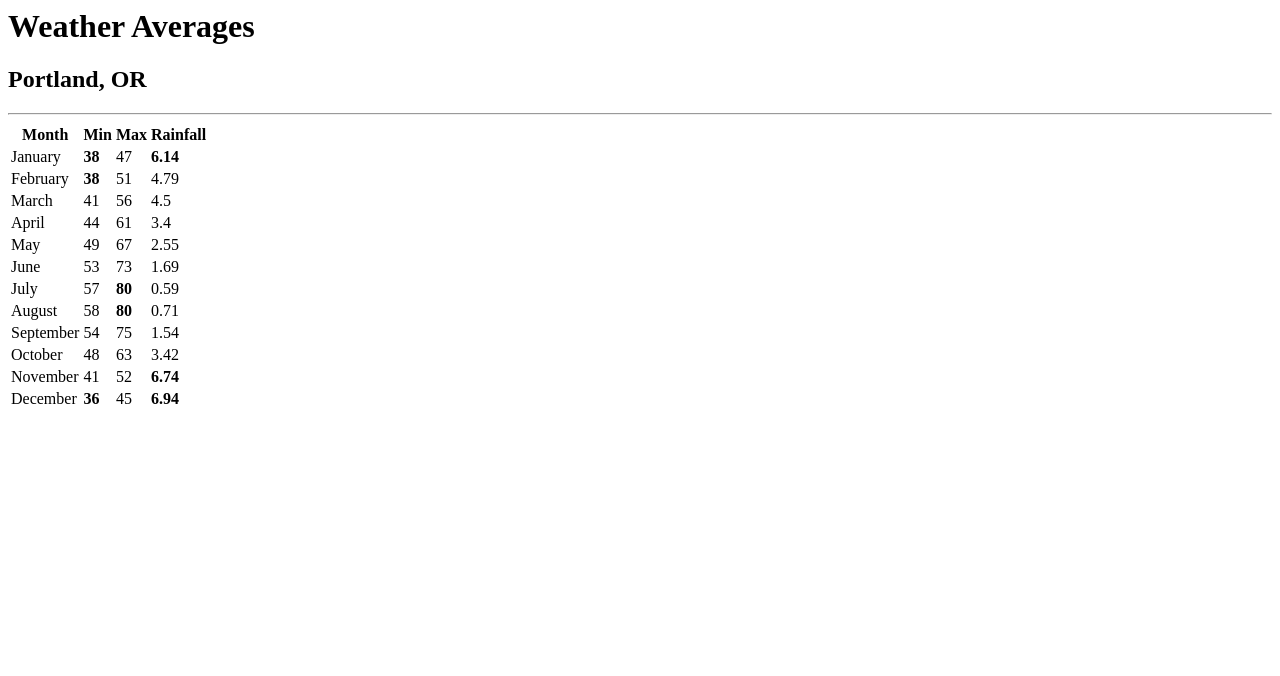
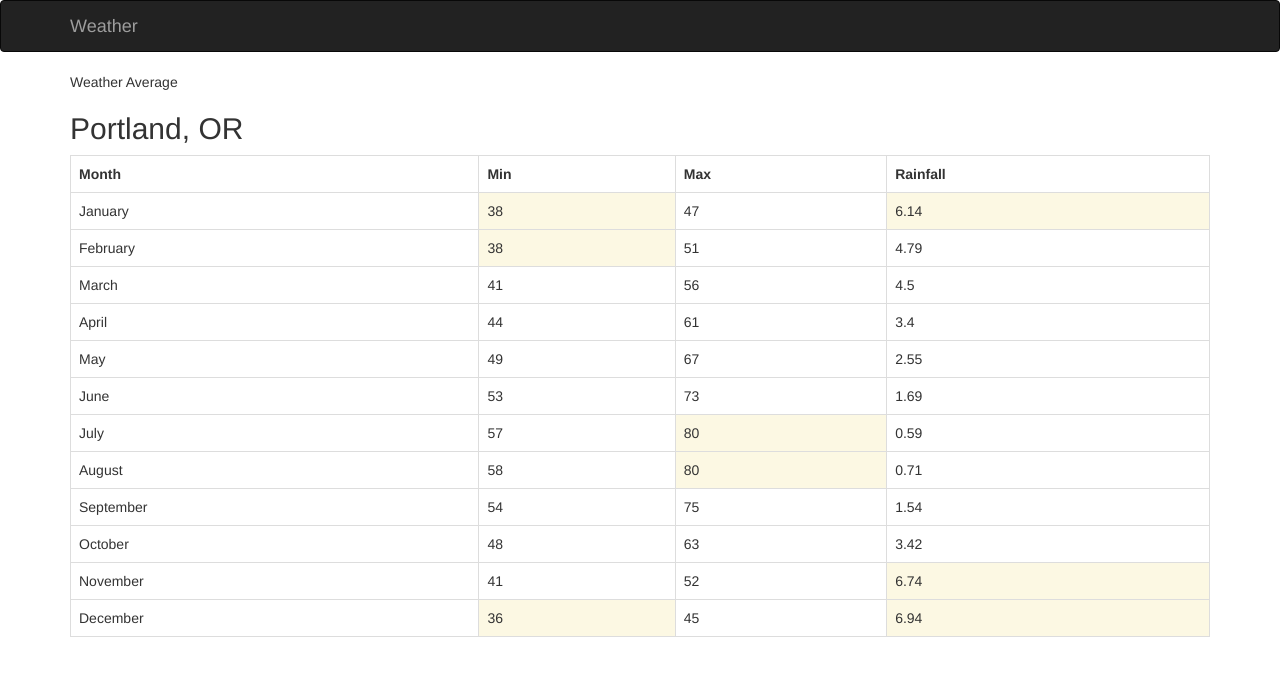
Before and after one commit to ovidiucs/flask-blog, a Flask app: page /jin2/loop in a window 1280 px wide. Shown: the top 676 px of the page. Run offline with Flask 2, Linux system fonts and the light colour scheme; some libraries are stand-ins or nearby versions.

Commit message:
bootstrap, flask.ext.extension, instance of that main class and initialize, register itself with Flask all the changes are in the template. In template the extends directive, to make the template an extension of another template. Similar to class inheritance, bootstrap base contains all elements that make a bootstrap page.
We have emmbedded all the constructs in blocks. Define blocks that override or define parts of base template
Block title we put our content. It's up to the template to decide where the content goes.

```diff
--- a/flask-blog.py
+++ b/flask-blog.py
@@ -1,7 +1,10 @@
 from flask import Flask, render_template
+from flask.ext.bootstrap import Bootstrap
+
 
 app = Flask(__name__)
-
+# initialize extension
+bootstrap = Bootstrap(app)
 
 @app.route('/')
 def hello_world():
--- a/templates/macros.html
+++ b/templates/macros.html
@@ -1,9 +1,5 @@
 {% macro weather_cell(value,hl) %}
-    <td>
-        {% if hl %}<b>{% endif %}
-            {{ value }}
-        {% if hl %}</b>{% endif %}
-    </td>
+    <td{% if hl %} class="warning"{% endif %}>{{ value }}</td>
 {% endmacro %}
 
 {% macro weather_row(month, min, max, rain, hl_min, hl_max, hl_rain) %}
--- a/templates/weather-average.html
+++ b/templates/weather-average.html
@@ -1,8 +1,22 @@
+{% extends 'bootstrap/base.html' %}
 {% import 'macros.html' as macros %}
-<h1>Weather Averages</h1>
-<h2>{{ city }}</h2>
-<hr>
-<table>
+
+{% block title %}Weather Averages for {{ city }}{% endblock %}
+
+{% block navbar %}
+    <nav class="navbar navbar-inverse" role="navigation">
+        <div class="container">
+            <a class="navbar-brand" href="#">Weather</a>
+        </div>
+    </nav>
+{% endblock %}
+
+{% block content %}
+    <div class="container"
+         <h1>Weather Average</h1>
+         <h2>{{ city }}</h2>
+
+<table class="table table-bordered">
     <tr>
         <th>Month</th>
         <th>Min</th>
@@ -19,3 +33,4 @@
                 highlight['rain']) }}
     {% endfor %}
 </table>
+{% endblock %}
```
